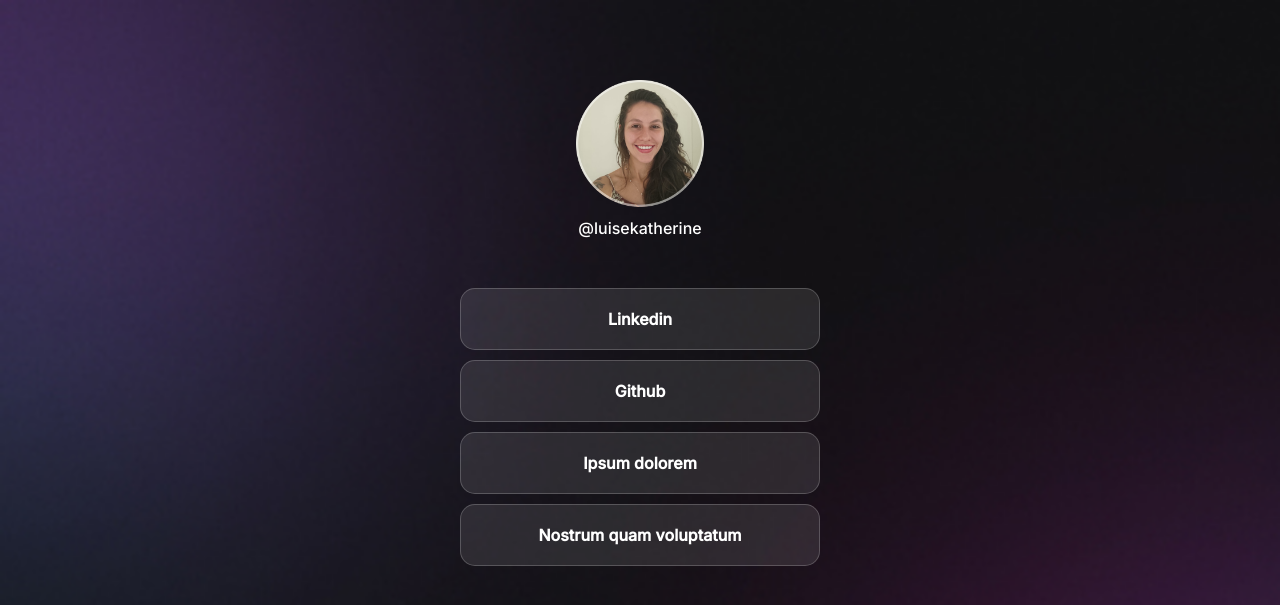
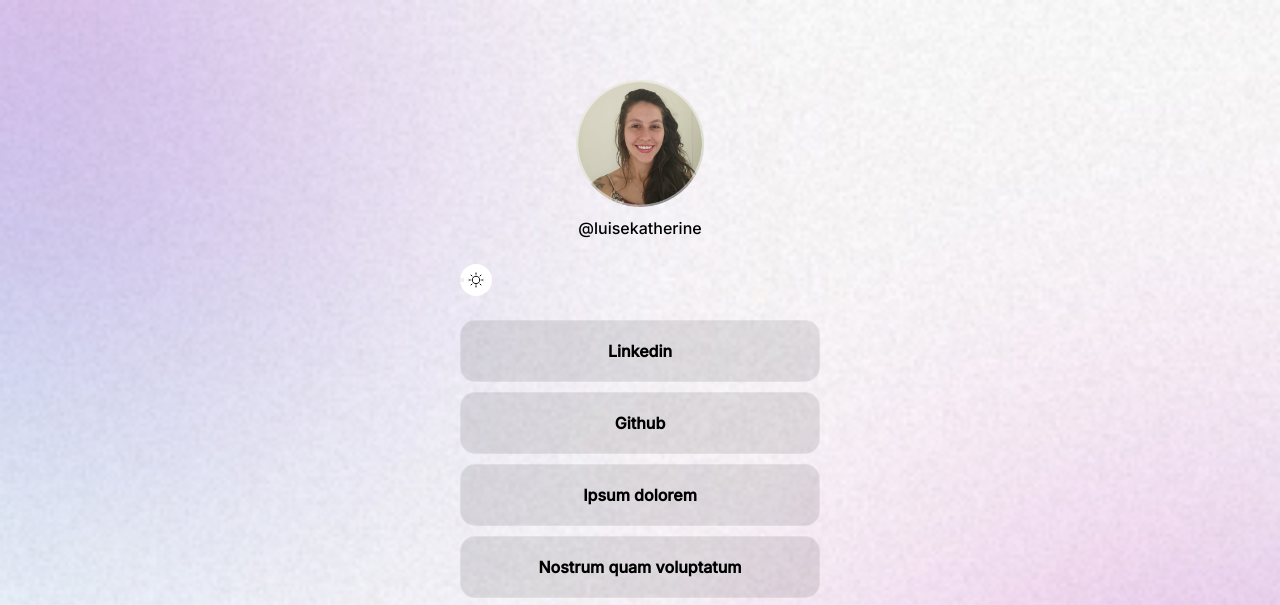
Before and after one commit to luisekatherine/Discover-Rocketseat, a plain HTML site: page index.html in a window 1280 px wide. Shown: the top 605 px of the page. Drawn offline with nearby package versions, Linux system fonts and the light colour scheme; a web font is replaced by a local one.

Commit message:
adicionando o light mode

```diff
--- a/index.html
+++ b/index.html
@@ -1,5 +1,5 @@
 <!DOCTYPE html>
-<html lang="pt-br">
+<html lang="pt-br" class="light">
   <head>
     <link rel="preconnect" href="https://fonts.googleapis.com" />
     <link rel="preconnect" href="https://fonts.gstatic.com" crossorigin />
@@ -16,6 +16,11 @@
       <div id="profile">
         <img src="./assets/avatar.png" alt="foto de Luise sorrindo" />
         <p>@luisekatherine</p>
+      </div>
+      <div id="switch">
+        <button>
+
+        </button>
       </div>
       <ul>
         <li>
--- a/style.css
+++ b/style.css
@@ -2,6 +2,24 @@
   margin: 0;
   padding: 0;
   box-sizing: border-box;
+}
+
+:root {
+  --text-color: white;
+  --bg-url: url(./assets/bg-mobile.jpg);
+  --stroke-color: rgba(255, 255, 255, 0.1);
+  --hover-icons: rgba(255, 255, 255, 0.1);
+  --surface-color:  rgba(255, 255, 255, 0.04);
+  --switch-bg-url: url(./assets/MoonStars.svg);
+}
+
+.light {
+  --text-color: black;
+  --bg-url: url(./assets/bg-mobile-light.jpg);
+  --stroke-color: rgba(0, 0, 0, 0.1);
+  --hover-icons: rgba(0, 0, 0, 0.1);
+  --surface-color:  rgba(255, 255, 255, 0.04);
+  --switch-bg-url: url(./assets/Sun.svg);
 }
 
 body {
@@ -11,12 +29,12 @@
   background-size: cover; */
 
   /* background */
-  background: url(./assets/bg-mobile.jpg) no-repeat top center/cover;
+  background: var(--bg-url) no-repeat top center/cover;
 }
 
 body * {
   font-family: "Inter", sans-serif;
-  color: white;
+  color: var(--text-color);
 }
 #container {
   width: 360px;
@@ -40,6 +58,13 @@
   margin-top: 8px;
 }
 
+#switch {
+  height: 32px;
+  width: 32px;
+  background: white var(--switch-bg-url) no-repeat center;
+  border-radius: 50%;
+
+}
 ul {
   list-style: none;
   display: flex;
@@ -55,14 +80,14 @@
   padding: 20px 16px;
   border-radius: 15px;
   border: 1px solid rgba(255, 255, 255, 0.2);
-  background-color: rgba(255, 255, 255, 0.1);
+  background-color: var(--stroke-color);
   font-weight: bold;
   transition: background 0.3s;
 }
 
 ul li a:hover {
-  background-color: rgba(255, 255, 255, 0.04);
-  border: 1px solid #ffff;
+  background-color: var(--surface-color);
+  border: 1px solid var(--text-color);
 }
 
 .username {
@@ -86,7 +111,7 @@
 
 #icons-profile a:hover {
   transition: background 0.3s;
-  background-color: rgba(255, 255, 255, 0.1);
+  background-color: var(--hover-icons);
   border-radius: 50%;
   align-items: center;
 
```
Also changed, not shown: assets/MoonStars.svg (added), assets/Sun.svg (added).
